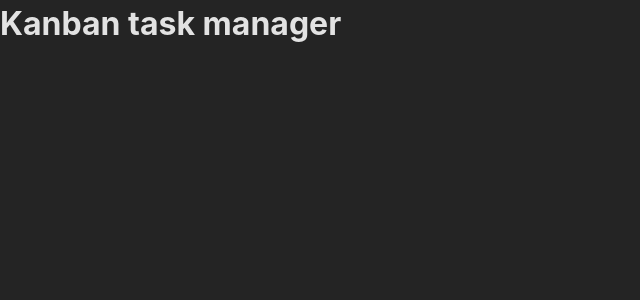
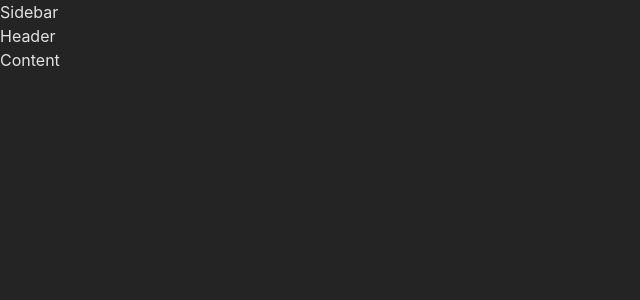
Before and after one commit to yogeshdatir/kanban-task-management-web-app, a React (Vite) app in the folder client/: page / in a window 1280 px wide. Shown: the top 300 px of the page, without its empty margins (0-640 px from the left). Built offline with nearby package versions, Linux system fonts and the light colour scheme.

Commit message:
added few comps

```diff
--- a/client/src/App.tsx
+++ b/client/src/App.tsx
@@ -1,5 +1,15 @@
-function App() {
-  return <h1>Kanban task manager</h1>;
-}
+import Content from './components/Content';
+import Header from './components/Header';
+import Sidebar from './components/Sidebar';
+
+const App = () => {
+  return (
+    <div>
+      <Sidebar />
+      <Header />
+      <Content />
+    </div>
+  );
+};
 
 export default App;
--- /dev/null
+++ b/client/src/components/Content.tsx
@@ -0,0 +1,7 @@
+type Props = {};
+
+const Content = (props: Props) => {
+  return <div>Content</div>;
+};
+
+export default Content;
--- /dev/null
+++ b/client/src/components/Header.tsx
@@ -0,0 +1,7 @@
+type Props = {};
+
+const Header = (props: Props) => {
+  return <div>Header</div>;
+};
+
+export default Header;
--- /dev/null
+++ b/client/src/components/Sidebar.tsx
@@ -0,0 +1,7 @@
+type Props = {};
+
+const Sidebar = (props: Props) => {
+  return <div>Sidebar</div>;
+};
+
+export default Sidebar;
```
